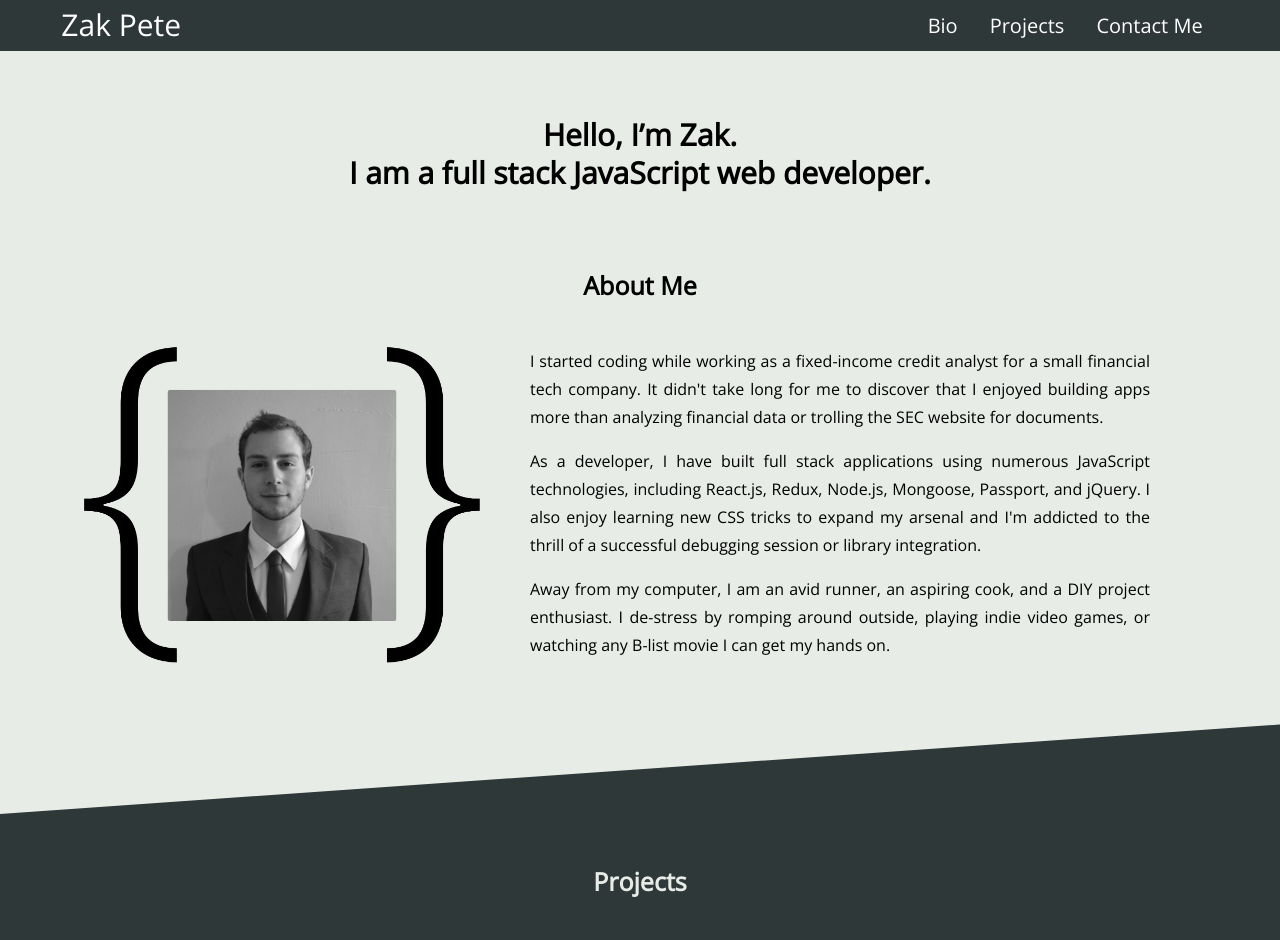
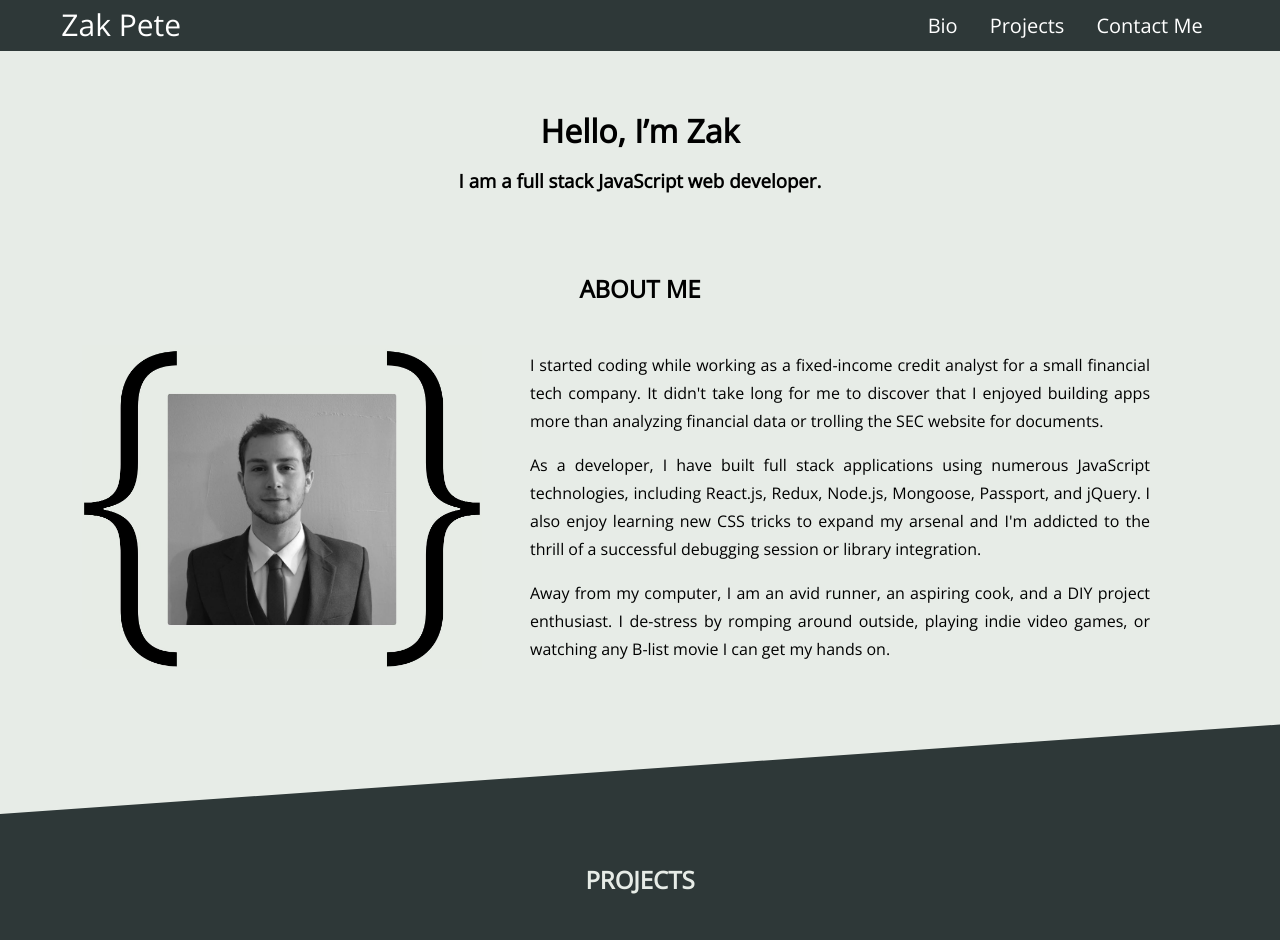
Before and after one commit to HurricanePete/HurricanePete-Portfolio, a React (Create React App) app: page / in a window 1280 px wide. Shown: the top 940 px of the page. Built offline with nearby package versions, Linux system fonts and the light colour scheme; what react-animations would draw is missing.

Commit message:
change of header styling to improve UX

```diff
--- a/src/components/bio.js
+++ b/src/components/bio.js
@@ -9,7 +9,8 @@ export default class Bio extends React.Component {
 		return(
 			<section className="row hero">
 				<header className="col-8 clear-float m-auto">
-					<h1 className="tc"><span className="db">Hello, I’m Zak.</span> I am a full stack JavaScript web developer.</h1>
+					<h1 className="tc">Hello, I’m Zak</h1>
+					<h3 className="tc">I am a full stack JavaScript web developer.</h3>
 				</header>
 				<h2>About Me</h2>
 				<article className="bio">
--- a/src/components/styles/App.css
+++ b/src/components/styles/App.css
@@ -55,7 +55,7 @@ div.project-row:before {
 h2.project-head {
 	color: #E7ECE7;
 	margin-bottom: 3rem;
-	font-size: 25px;
+	text-transform: uppercase;
 }
 
 .hidden {
@@ -81,8 +81,4 @@ span.nav-spacing {
 		padding-left: 0;
 		padding-right: 0;
 	}
-
-	h2.project-head {
-		font-size: 20px;
-	}
 }
--- a/src/components/styles/bio.css
+++ b/src/components/styles/bio.css
@@ -4,14 +4,10 @@ article.bio {
 	font-size: small;
 }
 
-.hero h1 {
-	font-size: 25px;
-}
-
 .hero h2 {
 	text-align: center;
 	margin: 4rem auto 0 auto;
-	font-size: 20px;
+	text-transform: uppercase;
 }
 
 @media only screen and (min-width: 1000px) {
@@ -20,15 +16,9 @@ article.bio {
 		min-height: 700px;
 	}
 
-	.hero h1 {
-		line-height: 1.25;
-		font-size: 30px;
-	}
-
 	.hero h2 {
 		text-align: center;
 		margin: 5rem auto 2rem auto;
-		font-size: 25px;
 	}
 
 	article.bio {
```
